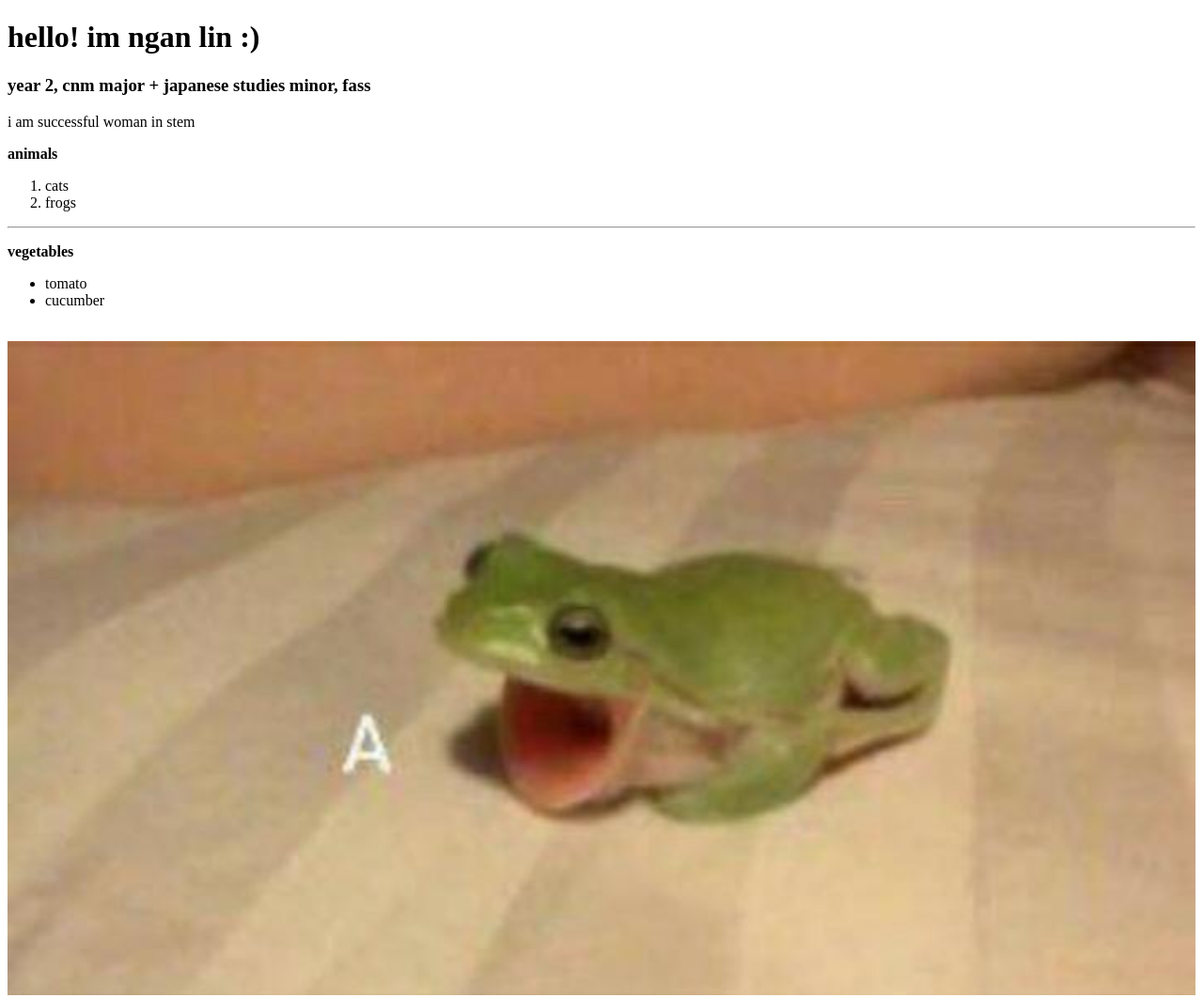
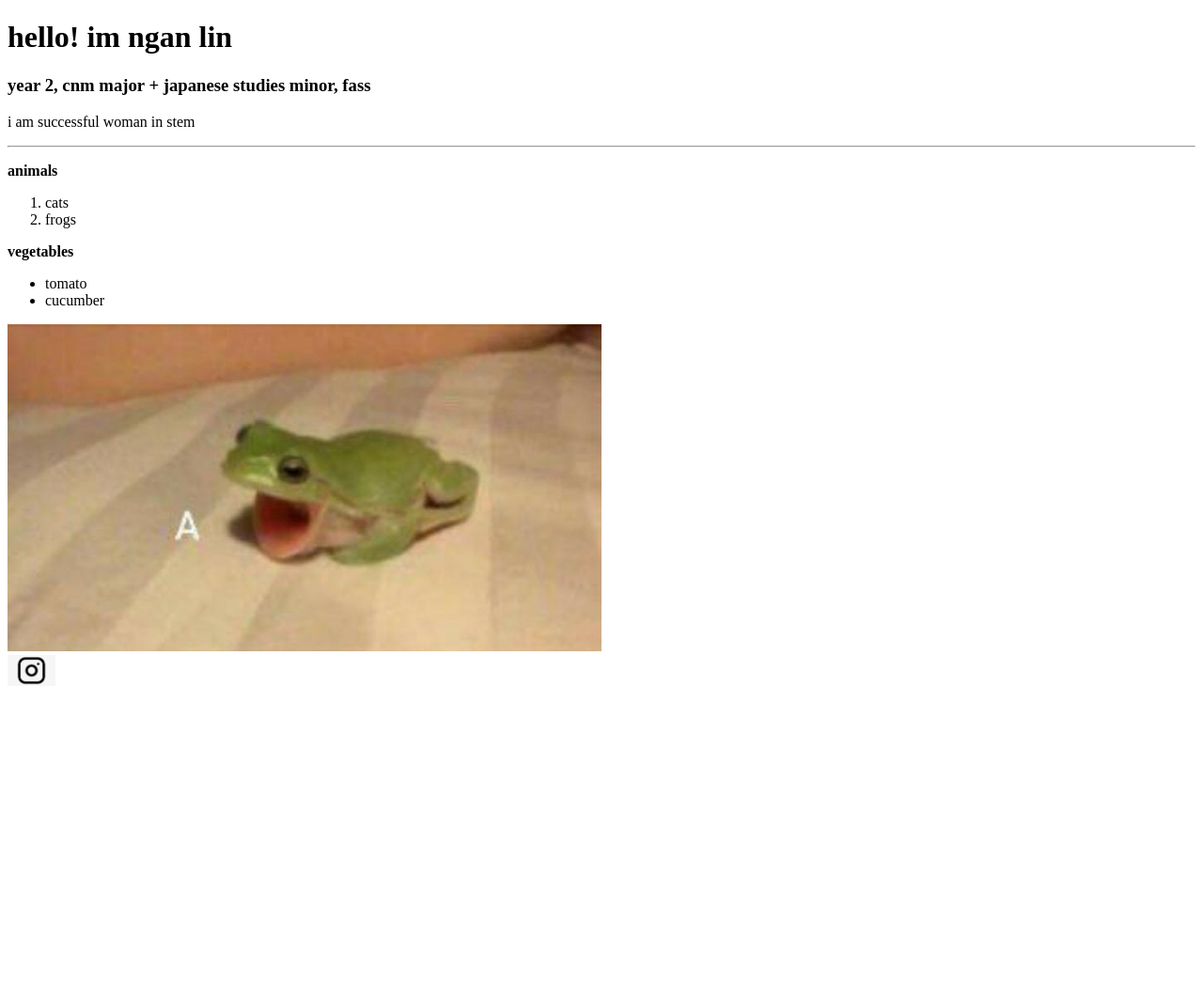
Before and after one commit to ftnlix/ftnlix.github.io, a plain HTML site: page index.html in a window 1280 px wide. Shown: the whole page at 94% size. After the commit the page ends 800 px from the top, so only its background shows below. Drawn offline with Linux system fonts and the light colour scheme.

Commit message:
Add files via upload

```diff
--- a/index.html
+++ b/index.html
@@ -13,7 +13,7 @@
 		<div>
 			<!-- introduction -->
 			<h1>
-				hello! im ngan lin :)
+				hello! im ngan lin
 			</h1>
 
 			<h3>
@@ -25,6 +25,8 @@
 			</p>
 		</div>
 
+		<hr>
+
 		<div>
 			<!-- lists -->
 			<p>
@@ -35,7 +37,7 @@
 				<li> cats </li>
 				<li> frogs </li>
 			</ol>
-			<hr>
+
 			<p>
 				<b> vegetables </b>
 			</p>
@@ -47,9 +49,10 @@
 		</div>
 
 		<div>
+			<img src="resources/frog-copy.jpg" width="50%" height="50%">
 			<!-- images -->
 			<br>
-			<a href="https://ftnlix.itch.io/"><img src="resources/frog-copy.jpg" width="100%" height="100%"> </a>
+			<a href="https://instagram.com/nganliin/"> <img src="resources/instagramlogo2.png" width="4%" height="4%"> </a>
 		</div>
 
 	</body>
```
Also changed, not shown: resources/instagramlogo2.png (added).
